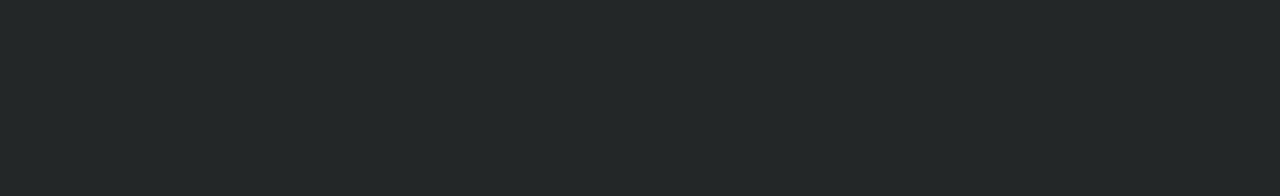
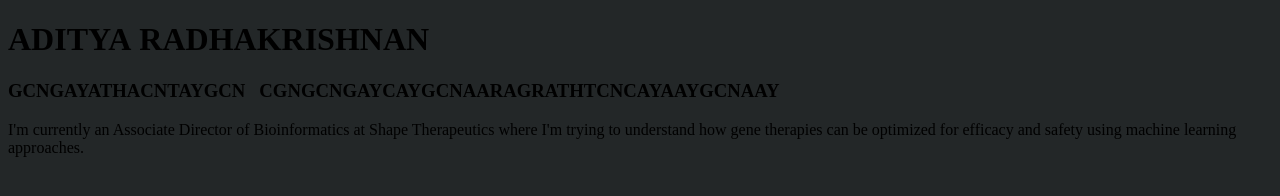
Before and after one commit to adityaradhakrishnan/adityaradhakrishnan.github.io, a plain HTML site: page index.html in a window 1280 px wide. Drawn offline with Linux system fonts and the light colour scheme.

Commit message:
Add sample text

```diff
--- a/index.html
+++ b/index.html
@@ -4,5 +4,8 @@
         <title>Website of Aditya Radhakrishnan</title>
             </head>
     <body style = "background-color:#232728">
+    	<h1>ADITYA&nbsp;RADHAKRISHNAN</h1>
+        <h3>GCNGAYATHACNTAYGCN&nbsp;&nbsp;&nbsp;CGNGCNGAYCAYGCNAARAGRATHTCNCAYAAYGCNAAY</h3>
+        <p>I'm currently an Associate Director of Bioinformatics at Shape Therapeutics where I'm trying to understand how gene therapies can be optimized for efficacy and safety using machine learning approaches.</p>
     </body>
 </html>
```
